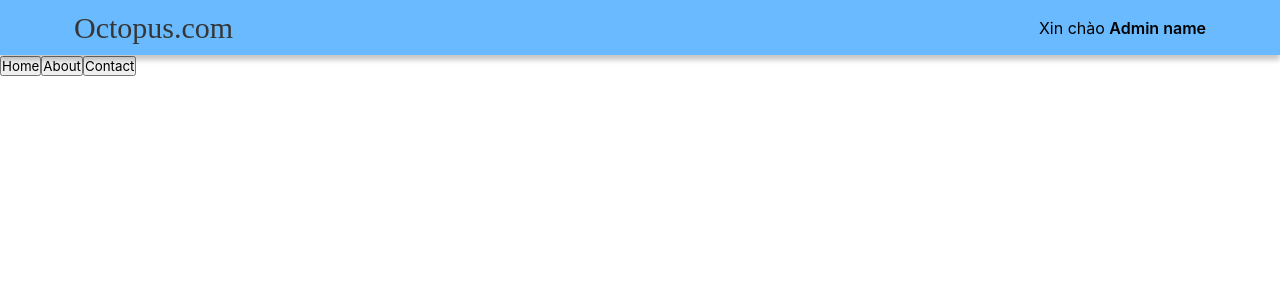
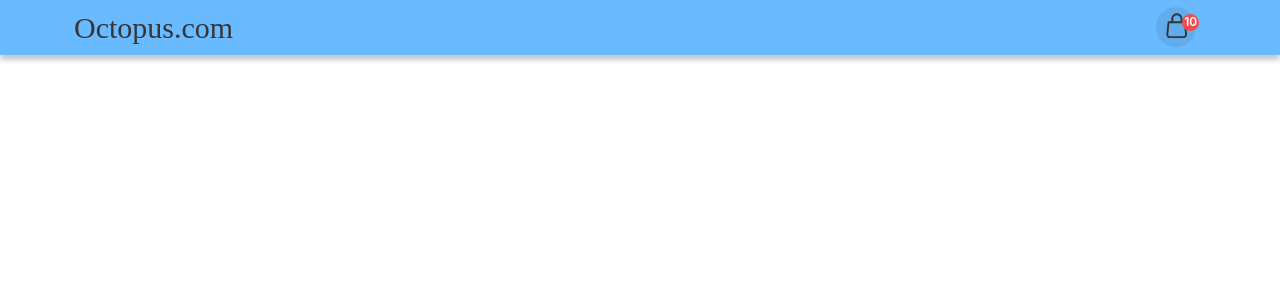
Before and after one commit to ThanhB18059162022/CT250_NL_KTPM, a React (Create React App) app in the folder Project/Client/: page / in a window 1280 px wide. Shown: the top 300 px of the page. Built offline with nearby package versions, Linux system fonts and the light colour scheme; a web font is replaced by a local one.

Commit message:
Fix router error

```diff
--- a/Project/Client/src/App.js
+++ b/Project/Client/src/App.js
@@ -8,7 +8,7 @@ function App() {
     <Router>
       <Switch>
         {route.map(({ component: Component, path, ...rest }) =>
-          <Route component={Component} key={path} {...rest} />
+          <Route component={Component}path={path} {...rest} />
         )}
       </Switch>
     </Router>
--- a/Project/Client/src/pages/route.js
+++ b/Project/Client/src/pages/route.js
@@ -13,7 +13,7 @@ const route = [
         component: Admin
     },
     {
-        path: '/home',
+        path: '/',
       //  exact: true,
         public: true,
         component: Home
```
